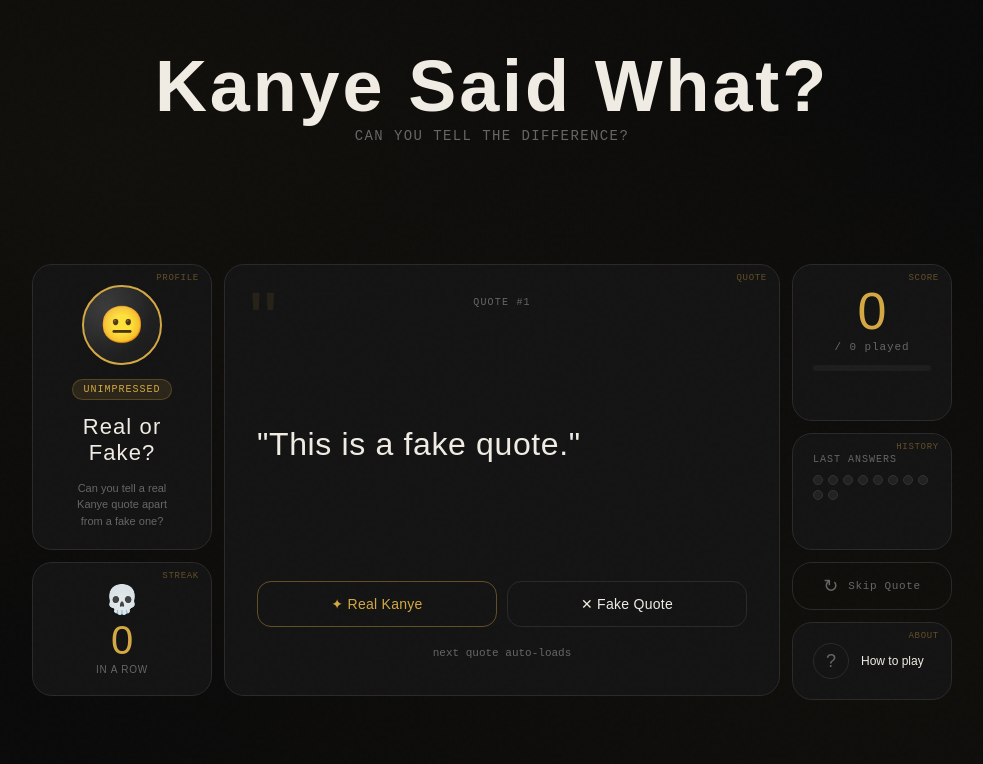
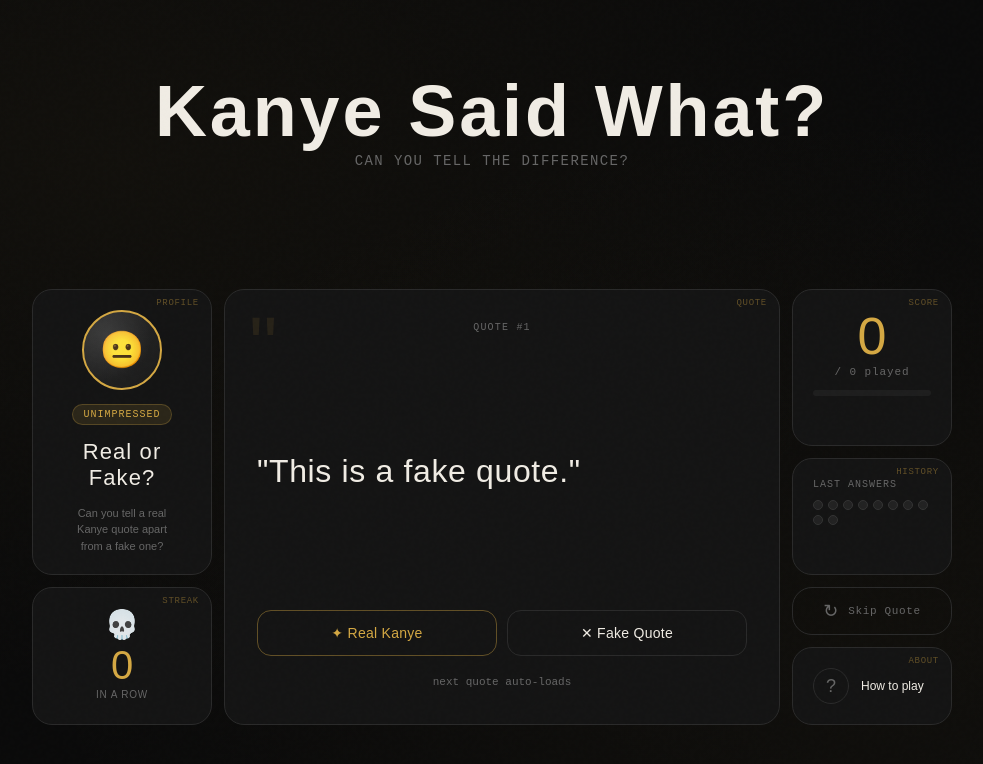
Before and after one commit to VassjaM/quote-quiz, a React (Vite) app: page / in a window 1280 px wide. Shown: the top 764 px of the page, without its empty margins (148-1131 px from the left). Built offline with nearby package versions, Linux system fonts and the light colour scheme; no server answers.

Commit message:
fixed grid for card bottom right

```diff
--- a/src/styles/bento.css
+++ b/src/styles/bento.css
@@ -9,7 +9,7 @@
 
 .card-bottom-right {
   grid-column: 3;
-  grid-row: 3 / 5;
+  grid-row: 3;
   display: flex;
   flex-direction: column;
   gap: 12px;
```
